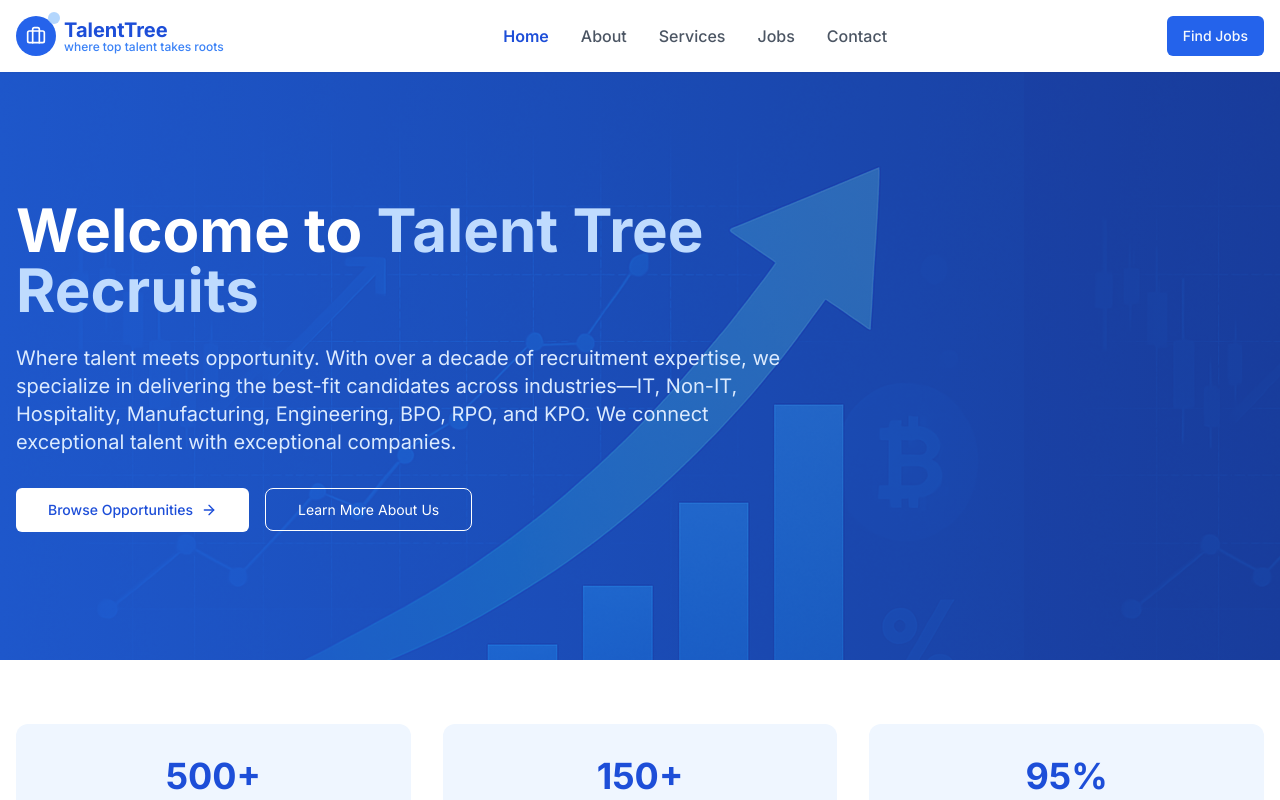
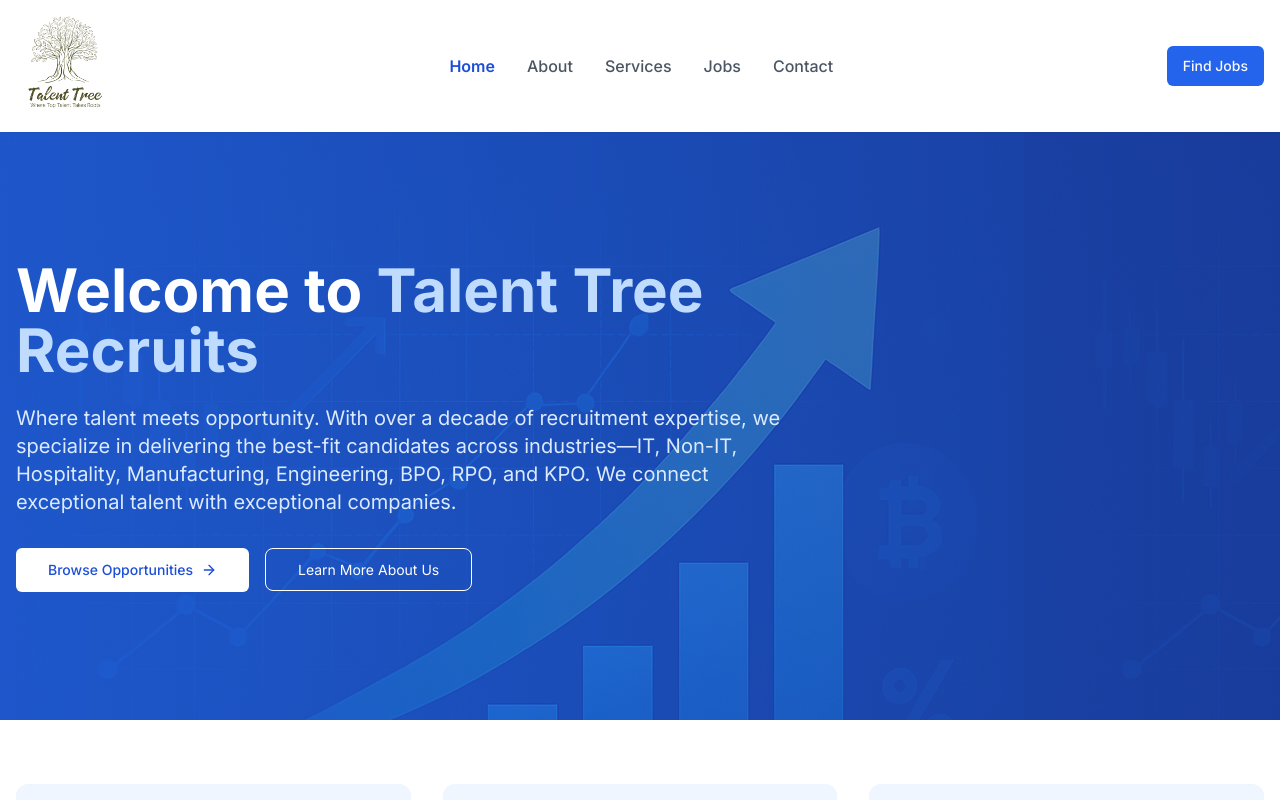
Before and after one commit to Prajapatiharsh08/Talent-Tree-Latest, a Next.js app: page / in a window 1280 px wide. Shown: the top 800 px of the page. Built offline with nearby package versions, Linux system fonts and the light colour scheme.

Commit message:
first commit

```diff
--- a/components/Logo.tsx
+++ b/components/Logo.tsx
@@ -1,16 +1,46 @@
-import Link from "next/link"
-import { Briefcase } from "lucide-react"
+// import Link from "next/link"
+// import { Briefcase } from "lucide-react"
 
-export default function Logo() {
+// export default function Logo() {
+//   return (
+//     <Link href="/" className="flex items-center gap-2">
+//       <div className="relative flex h-10 w-10 items-center justify-center rounded-full bg-blue-600 text-white">
+//         <Briefcase className="h-5 w-5" />
+//         <div className="absolute -right-1 -top-1 h-3 w-3 rounded-full bg-blue-300 animate-pulse"></div>
+//       </div>
+//       <div className="flex flex-col">
+//         <span className="text-xl font-bold text-blue-700 leading-tight">TalentTree</span>
+//         <span className="text-xs text-blue-500 font-medium -mt-1">Where Top Talent Takes Roots</span>
+//       </div>
+//     </Link>
+//   )
+// }
+import Image from 'next/image'
+import Link from 'next/link'
+import { Briefcase } from 'lucide-react'
+import TalentTree from '../public/TalentTree.png'
+
+export default function Logo () {
   return (
-    <Link href="/" className="flex items-center gap-2">
-      <div className="relative flex h-10 w-10 items-center justify-center rounded-full bg-blue-600 text-white">
-        <Briefcase className="h-5 w-5" />
-        <div className="absolute -right-1 -top-1 h-3 w-3 rounded-full bg-blue-300 animate-pulse"></div>
-      </div>
-      <div className="flex flex-col">
-        <span className="text-xl font-bold text-blue-700 leading-tight">TalentTree</span>
-        <span className="text-xs text-blue-500 font-medium -mt-1">where top talent takes roots</span>
+    <Link href='/' className='flex items-center gap-2'>
+      {/* <div className='relative flex h-10 w-10 items-center justify-center rounded-full bg-blue-600 text-white'>
+        <Briefcase className='h-5 w-5' />
+        <div className='absolute -right-1 -top-1 h-3 w-3 rounded-full bg-blue-300 animate-pulse'></div>
+      </div> */}
+
+      {/* Logo Image and Text (if needed) */}
+      <div className='flex flex-col'>
+        <Image
+          src={TalentTree} // Replace with your actual logo path
+          alt='TalentTree Logo'
+          width={100}
+          height={30}
+          className='object-contain scale-150'
+        />
+        {/* Optional subtitle below image */}
+        {/* <span className='text-xs text-blue-500 font-medium -mt-1'>
+          Where Top Talent Takes Roots
+        </span> */}
       </div>
     </Link>
   )
```
Also changed, not shown: public/TalentTree.png (added).
